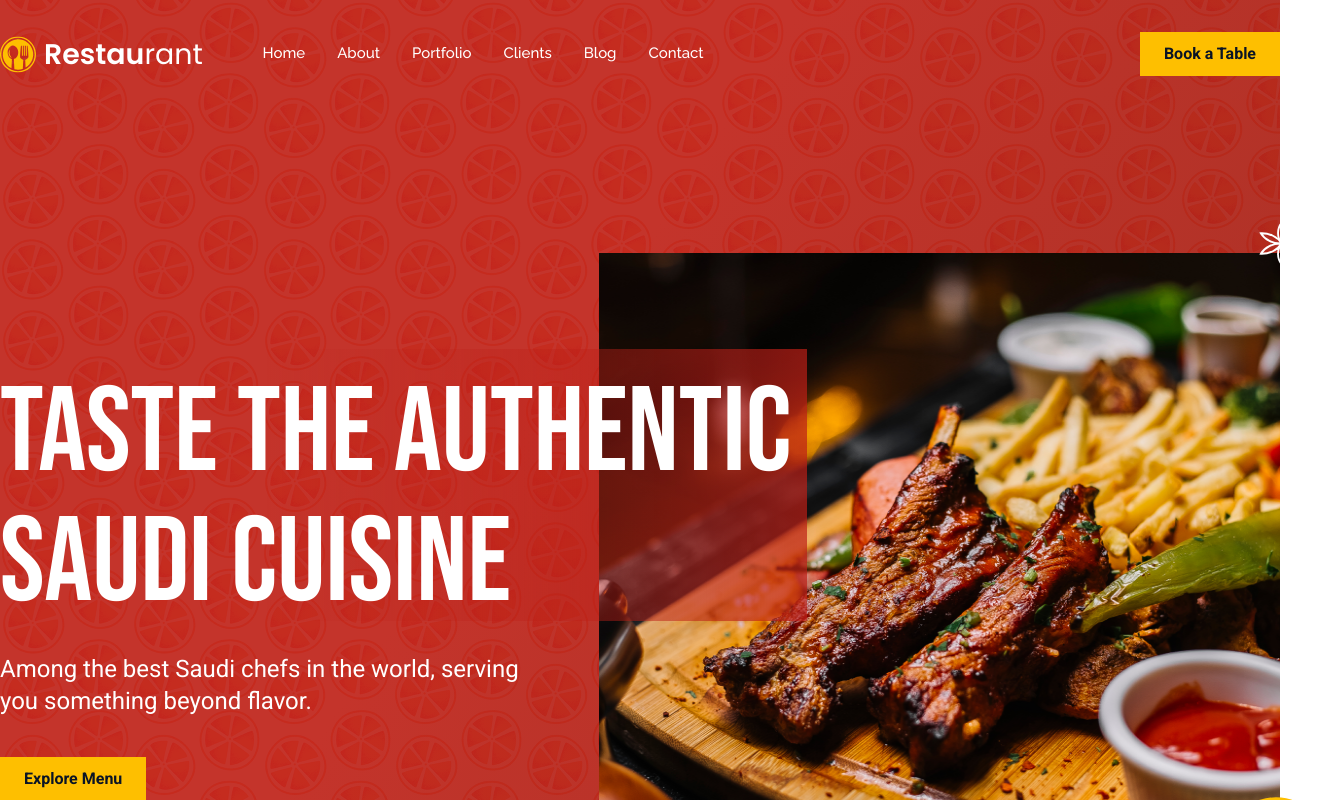
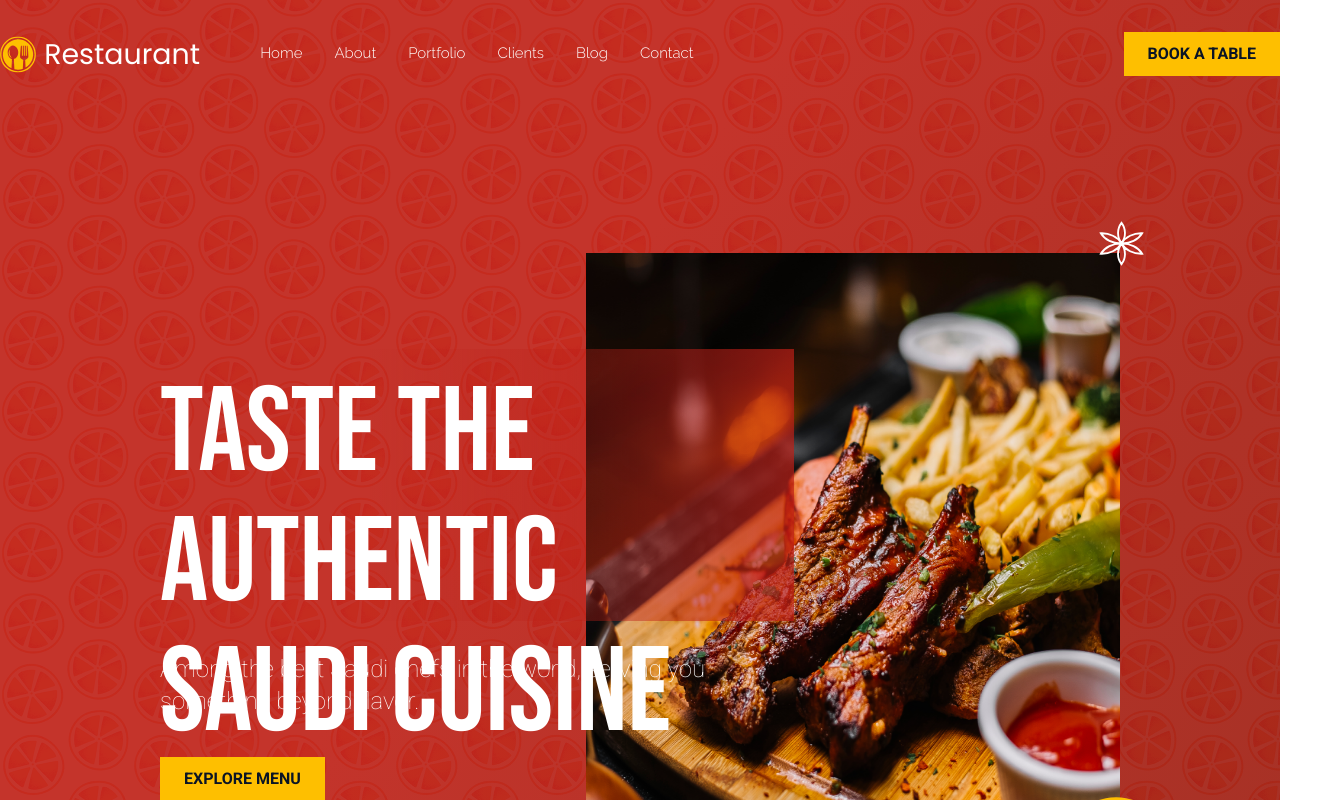
Before and after one commit to afsumeem/restaurant, a React (Vite) app: page / in a window 1280 px wide. Shown: the top 800 px of the page, 1336 px wide, since content can reach past the window. Built offline with nearby package versions, Linux system fonts and the light colour scheme.

Commit message:
font issue fix

```diff
--- a/src/components/shared/Header.jsx
+++ b/src/components/shared/Header.jsx
@@ -7,12 +7,12 @@ const Header = () => {
   return (
     <nav className="sticky top-0 w-full z-10 bg-inherit px-[30px] md:px-0">
       <div className="max-w-[1320px] mx-auto   ">
-        <div className="flex basis-1/5 items-center justify-between md:justify-normal h-[108px] w-full">
+        <div className="flex basis-1/5 items-center justify-between md:justify-normal h-[77px] lg:h-[108px] w-full">
           {/* logo */}
 
           <div className="flex items-center  gap-2 mr-[60px]">
             <img src={logo} alt="" className="h-[37px] w-[37px]" />
-            <h1 className="text-[28.44px] font-semibold text-white-solid">
+            <h1 className="text-[28.44px] font-normal text-white-solid">
               Restau<span className="font-normal">rant</span>
             </h1>
           </div>
@@ -42,8 +42,10 @@ const Header = () => {
           </div>
         </div>
       </div>
+
+      {/*  */}
       {isOpen && (
-        <div className="md:hidden bg-inherit w-full ">
+        <div className="md:hidden bg-red-600 w-full ">
           <div className="px-4 pt-2 pb-3 space-y-1">
             <a href="#home" className="block ">
               Home
--- a/src/components/ui/HeroSection.jsx
+++ b/src/components/ui/HeroSection.jsx
@@ -5,43 +5,47 @@ import offer from "/src/assets/offer.svg";
 
 const HeroSection = () => {
   return (
-    <div className={styles.hero}>
+    <div
+      className={`h-[715px] lg:h-[1047px] -mt-[77px] lg:-mt-[108px] ${styles.hero}`}
+    >
       <div
-        className={`h-[1047px] p-[160] ${styles.hero2} flex items-center justify-center`}
+        className={`h-full w-full px-[30px] py-8 lg:p-[160px] ${styles.hero2} flex items-center justify-center`}
       >
-        <div className="w-[1320px] h-[650px] flex mx-auto  mt-[108px]">
-          <div className="  pt-24  z-10 h-[446px] w-[830px]">
-            {/* hero section content */}
+        <div className="w-[390px] lg:w-[1320px] h-[650px] flex flex-col lg:flex-row mx-auto mt-[77px] lg:mt-[108px] ">
+          {/* hero section content */}
 
-            <div className={styles.heroSectionTitle}>
-              <h2 className="text-[120px] text-white-solid leading-[130px] pt-5">
+          <div className=" py-0 lg:py-8 lg:pt-24  z-10 h-[292px] lg:h-[446px] w-full lg:w-[830px]">
+            {/*  */}
+            <div className={` ${styles.heroSectionTitle}`}>
+              <h2 className="text-5xl lg:text-[120px] text-white-solid leading-[56px] lg:leading-[130px] pt-0 lg:pt-5 font-medium uppercase">
                 Taste the authentic <br /> Saudi cuisine
               </h2>
             </div>
 
-            <p className="text-white-solid font-normal text-2xl w-[559px] mt-8 leading-8 ">
+            <p className="text-white-solid font-extralight text-xl lg:text-2xl w-[330px] lg:w-[559px] mt-4 lg:mt-8 leading-7 lg:leading-8 ">
               Among the best Saudi chefs in the world, serving you something
               beyond flavor.
             </p>
-            <button className="mt-10">Explore Menu</button>
+            <button className="mt-4 lg:mt-10 ">Explore Menu</button>
           </div>
 
           {/* hero-section image */}
-          <div className="relative -ml-52">
+          <div className="relative ml-0 lg:-ml-52">
+            <img
+              src={star}
+              alt="banner-star"
+              className="absolute -top-4 right-0  lg:-top-8 lg:-right-6 h-[45px] w-[45px] z-[1]"
+            />
             <img
               src={heroImage}
               alt="hero-image "
-              className="rotate-360	w-[700px] h-[649px] "
+              className="rotate-360 w-full h-[310px]	lg:w-[700px] lg:h-[649px] z-[2]"
             />
-            <img
-              src={star}
-              alt="banner-star"
-              className="absolute -top-8 -right-6 h-[45px] w-[45px]"
-            />
+
             <img
               src={offer}
               alt="offer-image"
-              className="absolute -bottom-[13px] -right-14 h-[120px] w-[120px]"
+              className="absolute bottom-0 right-1 lg:-bottom-[13px] lg:-right-14 h-[72px] w-[72px] lg:h-[120px] lg:w-[120px] z-[3]"
             />
           </div>
         </div>
--- a/src/index.css
+++ b/src/index.css
@@ -40,13 +40,14 @@ button {
   color: rgba(10, 20, 37, 1);
   font-size: 16px;
   padding: 10px 24px;
-  font-weight: 700;
+  font-weight: 600;
+  text-transform: uppercase;
 }
 
 /* anchor tag style */
 a {
   font-size: 15px;
-  font-weight: 500;
+  font-weight: 300;
   line-height: 17.61px;
   text-align: left;
   color: rgba(255, 255, 255, 1);
--- a/src/styles/HeroSection.module.css
+++ b/src/styles/HeroSection.module.css
@@ -14,11 +14,16 @@
     #a61d13 76.4%,
     #8e1b0f 120.69%
   );
-  height: 1047px;
-  /* width: 1920px; */
-  margin-top: -108px;
 }
 
 .hero2 {
   background: url("/Rectangle4.png");
 }
+
+/*  */
+@media (max-width: 768px) {
+  .heroSectionTitle {
+    background: none;
+    height: 112px;
+  }
+}
```
